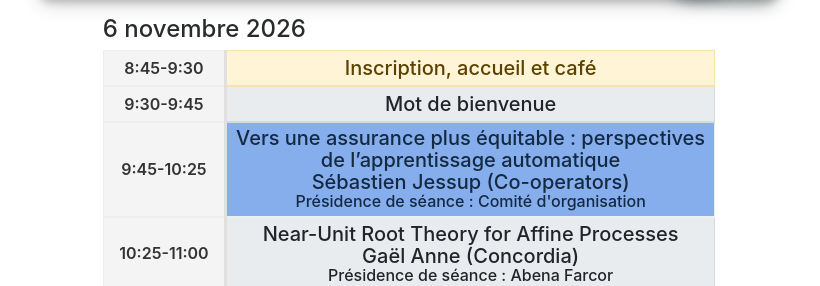
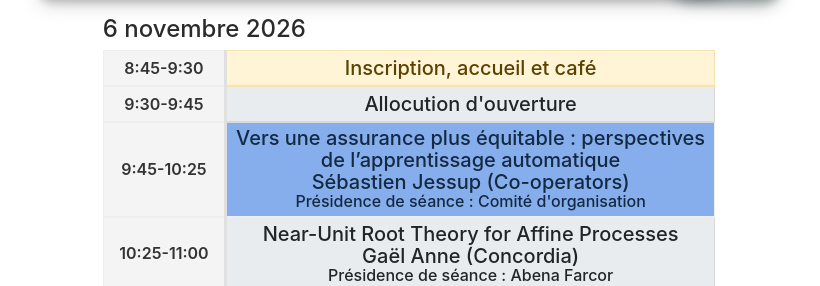
Before and after one commit to XavLef/Quantact_2026, a Jekyll site: the page built from program.html, in a window 1280 px wide and 900 px high. Shown: the part 322-608 px from the top of the window, without its empty margins (231-1051 px from the left). Built offline with Jekyll 4.4.1, drawn with Linux system fonts in a browser that asks for light colours; nearby versions of some CDN libraries.

Commit message:
Update titles for opening remarks in schedule

```diff
--- a/_data/schedule.yml
+++ b/_data/schedule.yml
@@ -12,8 +12,8 @@
     - startTime: "9:30"
       endTime: "9:45"
       title:
-        fr: "Mot de bienvenue"
-        en: "Opening Remarks"
+        fr: "Allocution d'ouverture"
+        en: "Opening Speech"
 
     - startTime: "9:45"
       endTime: "10:25"
```
